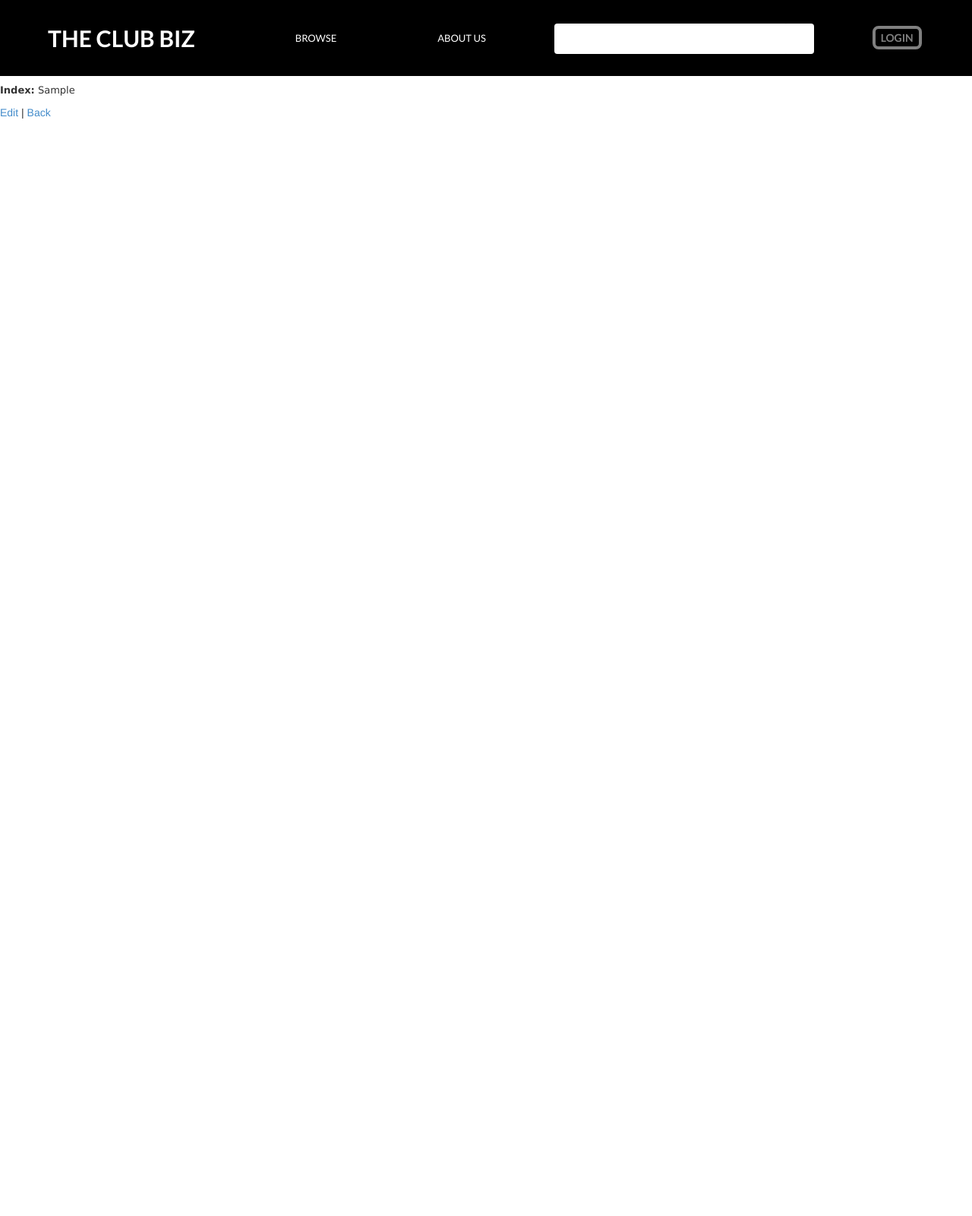
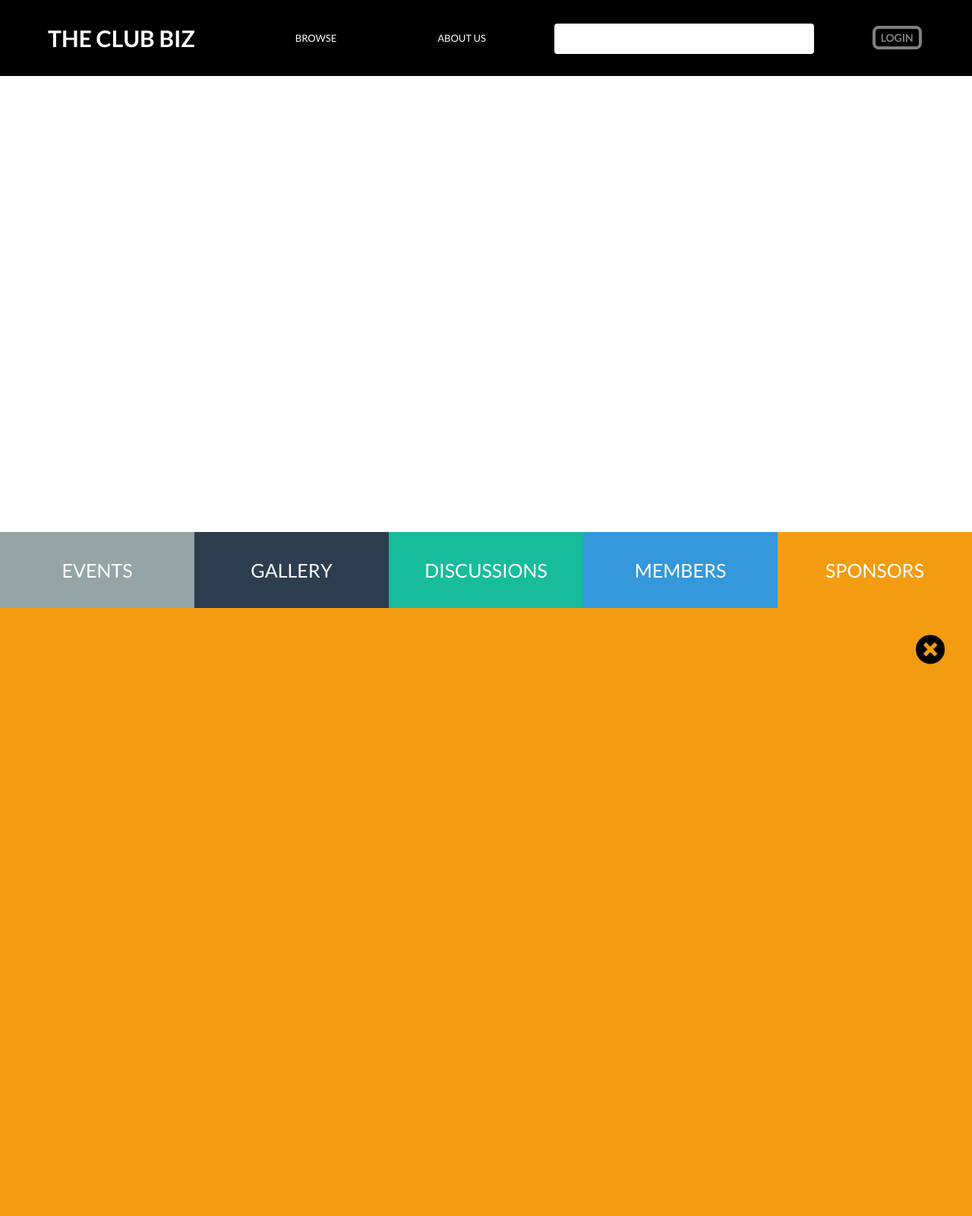
Before and after one commit to mtjoe/theclubbiz-website, a Rails app: page /societies/1 in a window 1280 px wide. Shown: the whole page at 76% size. Before the commit the page ends 156 px from the top, so only its background shows below. Run offline with Rails 7, Linux system fonts and the light colour scheme; tables that the repository leaves empty hold one stand-in row (values such as "Sample post"); style sheets or scripts are compiled from the project's sources; some web fonts are replaced.

```diff
--- a/theclubbiz-website/app/assets/javascripts/application.js
+++ b/theclubbiz-website/app/assets/javascripts/application.js
@@ -18,3 +18,11 @@
 //= require onepage-scroll
 //= require jquery
 //= require slimscroll
+
+
+function goToBrowse(){
+	$('#nav-menu').hide(600);
+	$('#nav-search').animate({width:'60%'}, 1000);
+	$(".main").moveTo(2);
+	inPageTwo = !inPageTwo;
+}
--- /dev/null
+++ b/theclubbiz-website/app/assets/javascripts/users.js
@@ -0,0 +1,12 @@
+$(function() {
+	$('.society-tab').click(function() {
+		var a = "." + $(this).attr('class').split(' ')[1];
+		$('.tab-pages').find(a).animate({top:"100px"}, 700);
+
+	});
+
+	$('.tab-page .exit').click(function() {
+
+		$(this).parent().animate({top:"100%"}, 700);
+	});
+});
--- a/theclubbiz-website/app/assets/javascripts/users.js.coffee
+++ /dev/null
@@ -1,3 +0,0 @@
-# Place all the behaviors and hooks related to the matching controller here.
-# All this logic will automatically be available in application.js.
-# You can use CoffeeScript in this file: http://coffeescript.org/
--- a/theclubbiz-website/app/assets/javascripts/welcome.js
+++ b/theclubbiz-website/app/assets/javascripts/welcome.js
@@ -2,7 +2,7 @@ var shown = false;
 var inPageTwo = false;
 
 
-$(function(){
+$(document).ready(function(){
 	// Initialize One-Page scrolling
 	$('.main').onepage_scroll({
 		sectionContainer: "section",
@@ -50,6 +50,7 @@ $(function(){
     });
 });
 
+
 function goToBrowse(){
 	$('#nav-menu').hide(600);
 	$('#nav-search').animate({width:'60%'}, 1000);
--- a/theclubbiz-website/app/assets/stylesheets/scaffolds.css.scss
+++ b/theclubbiz-website/app/assets/stylesheets/scaffolds.css.scss
@@ -96,7 +96,7 @@ $nav_height:100px;
     margin-left: 2.5%;
     margin-right: 2.5%;
 
-    p {
+    a {
       line-height: $nav_height;
       font-family: Lato;
       font-weight: bold;
--- a/theclubbiz-website/app/assets/stylesheets/societies.css.scss
+++ b/theclubbiz-website/app/assets/stylesheets/societies.css.scss
@@ -1,3 +1,60 @@
 // Place all the styles related to the Societies controller here.
 // They will automatically be included in application.css.
 // You can use Sass (SCSS) here: http://sass-lang.com/
+
+$tab_height:100px;
+$nTabs:5;
+
+body {
+	overflow: hidden;
+
+	.society-tabs {
+		position: absolute;
+		height: $tab_height;
+		width:100%;
+		bottom: 0;
+
+
+		.society-tab {
+			height:100%;
+			width:100%/$nTabs;
+			float: left;
+
+			p {
+				line-height: $tab_height;
+				vertical-align: middle;
+				text-align: center;
+				color:white;
+				font-family: Lato;
+				font-size: 25px;
+				text-transform: uppercase;
+			}
+		}
+	}
+
+	.tab-page {
+		position:absolute;
+		height:100%;
+		width:100%;
+		top: 100%;
+		padding: 50px;
+
+		.exit {
+			position:absolute;
+			top:30px;
+			left:calc(100% - 80px);
+
+			img {
+				width:50px;
+				height:auto;
+			}
+		}
+
+		h1 {
+			margin:0;
+			font-size: 50px;
+		}
+	}
+
+
+}
--- a/theclubbiz-website/app/controllers/users_controller.rb
+++ b/theclubbiz-website/app/controllers/users_controller.rb
@@ -69,6 +69,6 @@ class UsersController < ApplicationController
 
     # Never trust parameters from the scary internet, only allow the white list through.
     def user_params
-      params[:user]
+      params.require(:user).permit(:first_name, :last_name)
     end
 end
--- a/theclubbiz-website/app/models/user.rb
+++ b/theclubbiz-website/app/models/user.rb
@@ -1,2 +1,4 @@
 class User < ActiveRecord::Base
+	validates :first_name, presence: true
+	validates :last_name, presence: true
 end
--- a/theclubbiz-website/app/views/layouts/application.html.erb
+++ b/theclubbiz-website/app/views/layouts/application.html.erb
@@ -16,11 +16,13 @@
 	<!-- Navigation Bar -->
 	<div id="navbar">
 		<div id="nav-brand">
-			<p>The Club Biz</p>
+			<%= link_to 'The Club Biz', controller:'welcome', action:'index' %>
 		</div>
 
 		<ul id="nav-menu">
-			<li><a href="javascript:goToBrowse()">Browse</a></li>
+			<li>
+				<%= link_to 'Browse', '/welcome/index/#2' %>
+			</li>
 			<li><a href="#">About Us</a></li>
 		</ul>
 		<form id="nav-search-container">
--- a/theclubbiz-website/app/views/societies/show.html.erb
+++ b/theclubbiz-website/app/views/societies/show.html.erb
@@ -1,9 +1,42 @@
-<p id="notice"><%= notice %></p>
 
-<p>
-  <strong>Index:</strong>
-  <%= @society.index %>
-</p>
+<div class="society-desc">
 
-<%= link_to 'Edit', edit_society_path(@society) %> |
-<%= link_to 'Back', societies_path %>
+</div>
+
+<div class="society-tabs">
+	<div class="society-tab st1" style='background-color: #95a5a6;'>
+		<p>Events</p>
+	</div>
+	<div class="society-tab st2" style='background-color: #2c3e50;'>
+		<p>Gallery</p>
+	</div>
+	<div class="society-tab st3" style='background-color: #18bc9c;'>
+		<p>Discussions</p>
+	</div>
+	<div class="society-tab st4" style='background-color: #3498db;'>
+		<p>Members</p>
+	</div>
+	<div class="society-tab st5" style='background-color: #f39c12;'>
+		<p>Sponsors</p>
+	</div>
+</div>
+<div class="tab-pages">
+	<!-- -->
+	<div class="tab-page st1" style='background-color: #95a5a6;'>
+		<div class="exit"><%= image_tag("icon-remove.png") %></div>
+
+	</div>
+	<div class="tab-page st2" style='background-color: #2c3e50;'>
+		<div class="exit"><%= image_tag("icon-remove.png") %></div>
+	</div>
+	<div class="tab-page st3" style='background-color: #18bc9c;'>
+		<div class="exit"><%= image_tag("icon-remove.png") %></div>
+		<h1>Gallery</h1>
+	</div>
+	<div class="tab-page st4" style='background-color: #3498db;'>
+			<div class="exit"><%= image_tag("icon-remove.png") %></div>
+	</div>
+	<div class="tab-page st5" style='background-color: #f39c12;'>
+		<div class="exit"><%= image_tag("icon-remove.png") %></div>
+	</div>
+</div>
--- a/theclubbiz-website/db/migrate/20140425140059_create_users.rb
+++ b/theclubbiz-website/db/migrate/20140425140059_create_users.rb
@@ -1,8 +1,11 @@
 class CreateUsers < ActiveRecord::Migration
   def change
     create_table :users do |t|
+    	t.string :first_name
+    	t.string :last_name
 
-      t.timestamps
+
+      	t.timestamps
     end
   end
 end
```
Also changed, not shown: theclubbiz-website/app/views/users/_form.html.erb (+10 -0 lines), theclubbiz-website/config/database.yml (+27 -13 lines), theclubbiz-website/Gemfile, theclubbiz-website/Gemfile.lock, theclubbiz-website/app/assets/images/icon-remove.png (added), theclubbiz-website/db/schema.rb.
